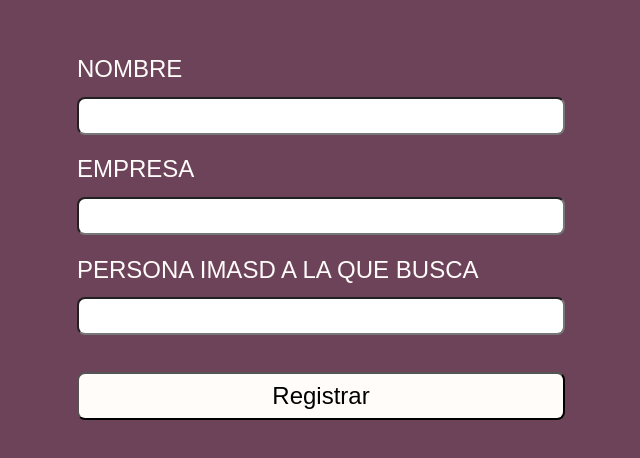
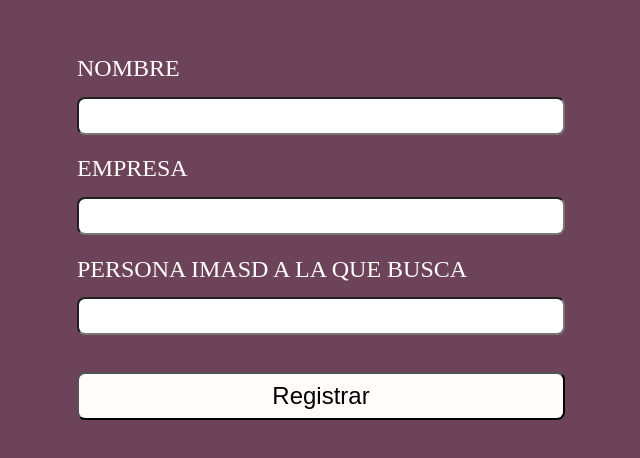
Before and after one commit to KvaleroSor/recepcioPersonal, a React (Create React App) app in the folder recepcionpersonal/: page /personalImasd in a window 1280 px wide. Shown: the part 168-626 px from the top of the page, without its empty margins (319-959 px from the left). Built offline with nearby package versions, Linux system fonts and the light colour scheme; a web font is replaced by a local one.

Commit message:
style: update font family variable and add new background color variable

```diff
--- a/recepcionpersonal/src/styles/App.scss
+++ b/recepcionpersonal/src/styles/App.scss
@@ -11,7 +11,7 @@
 
 body {
     margin: 0;
-    font-family: $main_font;
+    font-family: $prueba_1_fondo;
     display: grid;
     min-height: 100vh;
     background-color: $third_color;
--- a/recepcionpersonal/src/styles/_variables.scss
+++ b/recepcionpersonal/src/styles/_variables.scss
@@ -6,3 +6,4 @@ $second_color: #FFFCF9;
 $third_color: #6D435A;
 $img_selected_color: #43BCCD;
 $background_popup: #FF6978;
+$prueba_1_fondo: #E5E6E4;
```
